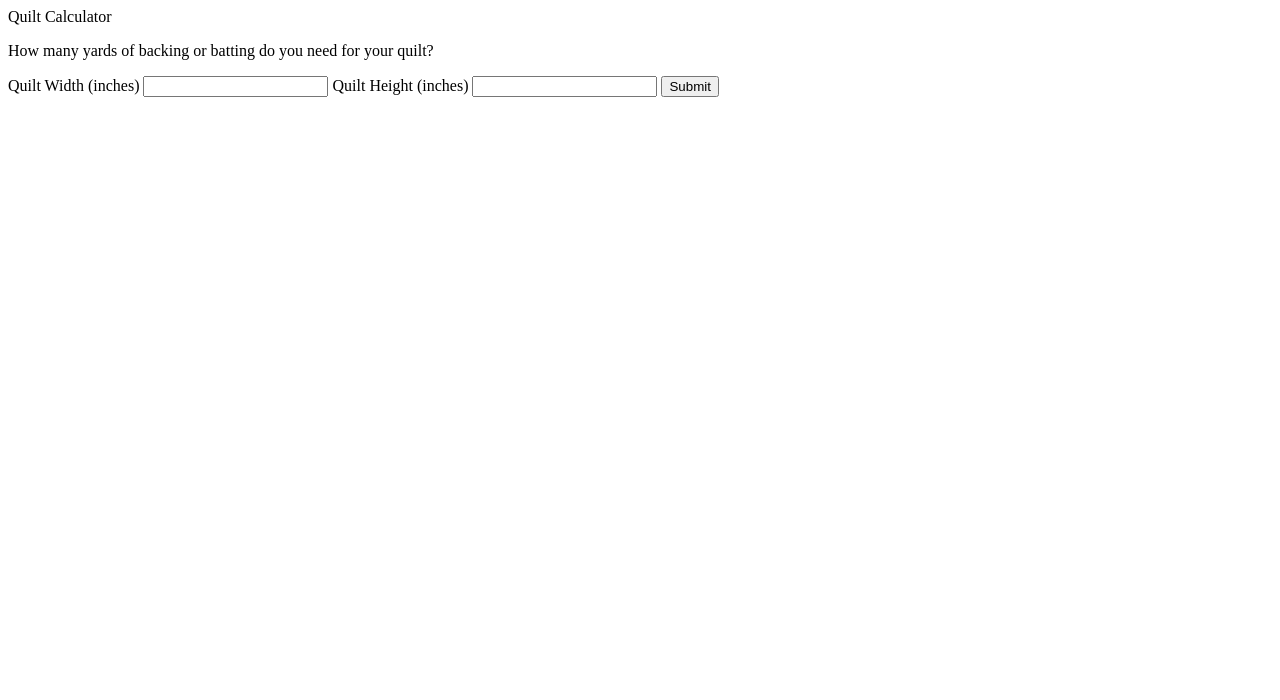
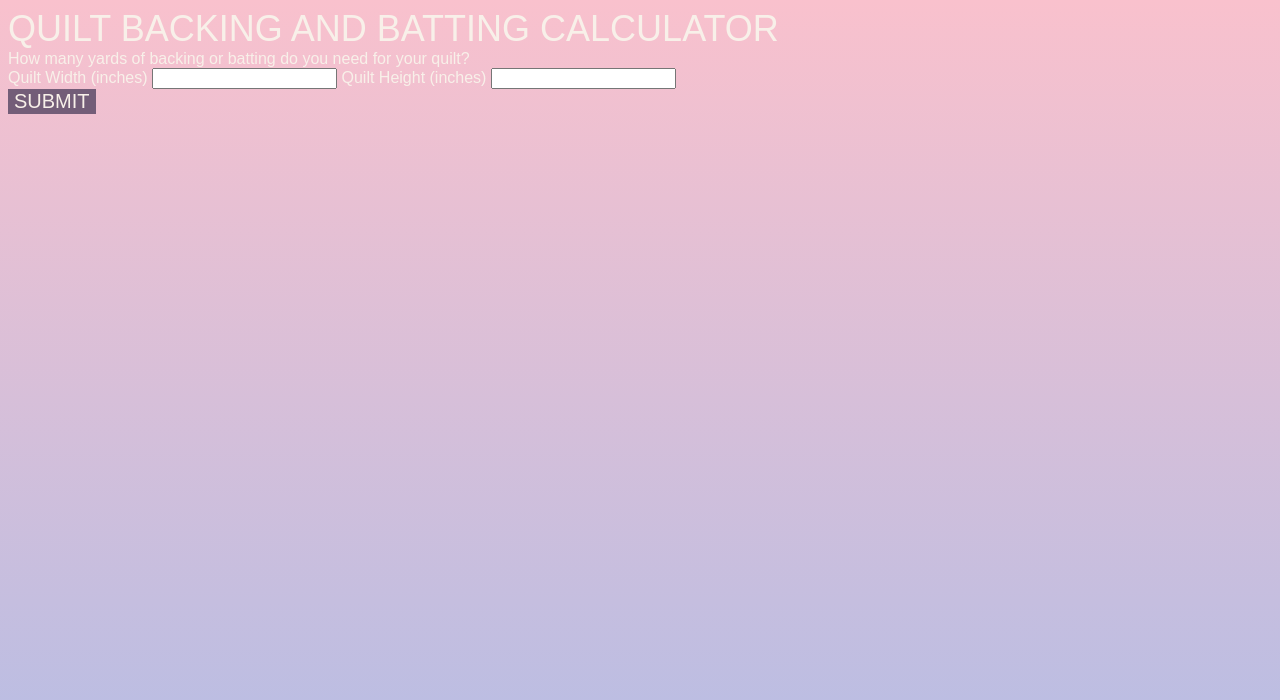
Before and after one commit to marniejs/quilt-calculator, a plain HTML site: page index.html in a window 1280 px wide. Drawn offline with Linux system fonts and the light colour scheme.

Commit message:
Add CSS for font style and color

```diff
--- a/index.html
+++ b/index.html
@@ -4,15 +4,22 @@
     <meta charset="UTF-8">
     <meta http-equiv="X-UA-Compatible" content="IE=edge">
     <meta name="viewport" content="width=device-width, initial-scale=1.0">
-    <title>Quilt Calculator</title>
+    <link rel="stylesheet" href="styles.css">
+    <title>QUILT CALCULATOR</title>
 </head>
 <body>
-    <div id="header">Quilt Calculator</div>
-    <p>How many yards of backing or batting do you need for your quilt?</p>
-    <label>Quilt Width (inches)</label>
-    <input type="number">
-    <label>Quilt Height (inches)</label>
-    <input type="number">
-    <button type="button">Submit</button>
+    <div class="header">QUILT BACKING AND BATTING CALCULATOR</div>
+    <div class="subheader">How many yards of backing or batting do you need for your quilt?</div>
+    <div class="form">
+        <div class="inputs">
+            <label>Quilt Width (inches)</label>
+            <input type="number">
+            <label>Quilt Height (inches)</label>
+            <input type="number">
+        </div>
+        <div class="submit">
+            <button type="button">SUBMIT</button>
+        </div>
+    </div>
 </body>
 </html>
--- /dev/null
+++ b/styles.css
@@ -0,0 +1,31 @@
+body {
+    background-image: linear-gradient(#F9C1CD, #b4bde5);
+    background-attachment: fixed;
+}
+
+.header {
+    font-family: Arial;
+    color: #F8F0E9;
+    font-size: 36px;
+}
+
+.subheader {
+    font-family: Arial;
+    color: #F8F0E9;
+}
+
+.form {
+    font-family: Arial;
+    color: #F8F0E9;
+}
+
+.submit {
+    font-family: Arial;
+}
+
+button {
+    background-color: #735D78;
+    color: #F8F0E9;
+    border: 0;
+    font-size: 20px;
+}
```
